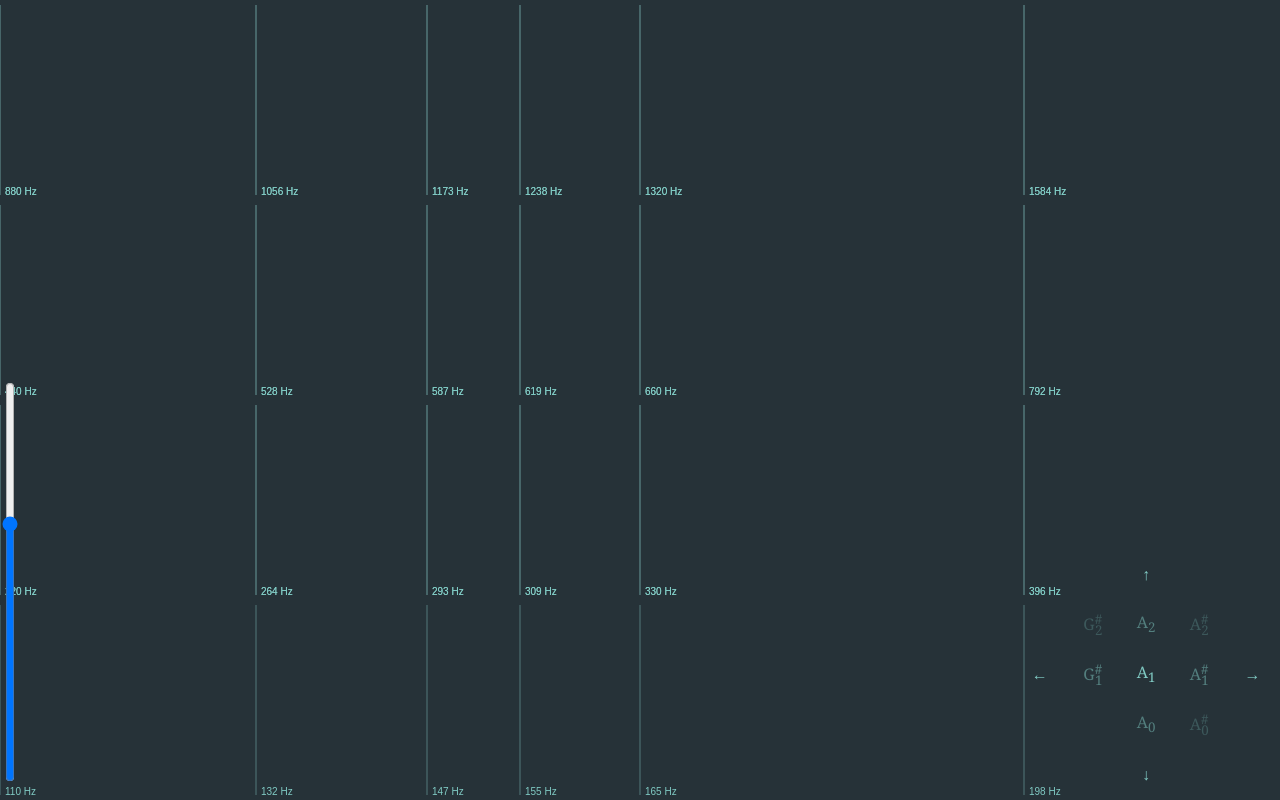
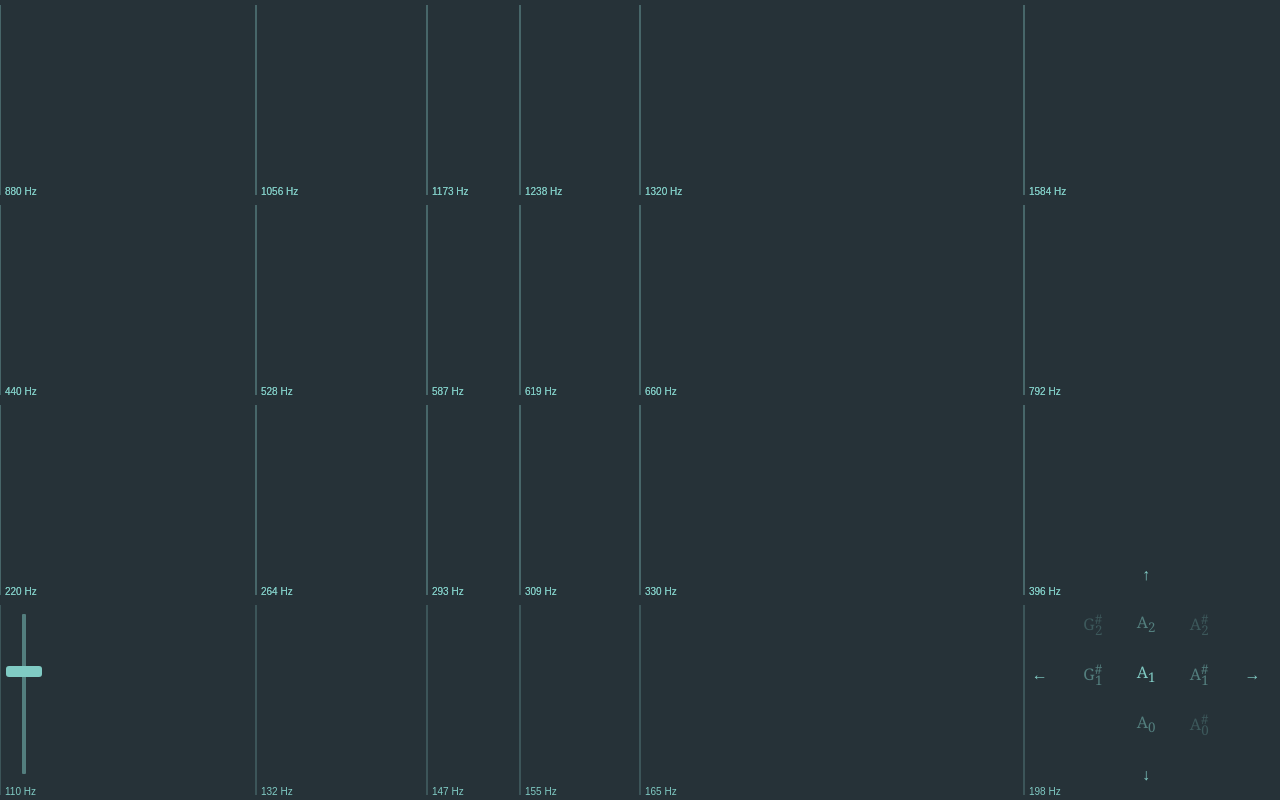
Before and after one commit to npny/just-intonation-blues, a plain HTML site: page index.html in a window 1280 px wide. Drawn offline with Linux system fonts and the light colour scheme.

Commit message:
Add custom styling for the slider

```diff
--- a/index.html
+++ b/index.html
@@ -2,6 +2,7 @@
 <head>
 	<meta charset="UTF-8">
 	<title>Minor Blues Pentatonic Just Intonation Keyboard</title>
+  <link rel="stylesheet" href="slider.css">
 	<style>
 		body {
 			font-family: Georgia, serif;
@@ -12,10 +13,10 @@
 		#tonality-input {width: 6em;}
 		#output-volume {
 			position: absolute;
-			bottom: 0px;
-			left: 0px;
+			bottom: 20px;
+			left: 20px;
 			transform: rotate(-90deg);
-			width: 50vh;
+			width: 20vh;
 			transform-origin: 0px 0px 0px;
 		}
 
--- /dev/null
+++ b/slider.css
@@ -0,0 +1,31 @@
+input[type=range] {
+	-webkit-appearance: none;
+	width: 100%;
+	background: transparent;
+}
+
+input[type=range]::-webkit-slider-thumb {
+	-webkit-appearance: none;
+}
+
+input[type=range]:focus {
+	outline: none;
+}
+
+input[type=range]::-webkit-slider-thumb {
+	-webkit-appearance: none;
+	height: 36px;
+	width: 11px;
+	border-radius: 3px;
+	background: #80CBC4;
+	cursor: pointer;
+	margin-top: -16px;
+}
+
+input[type=range]::-webkit-slider-runnable-track {
+	width: 100%;
+	height: 4px;
+	cursor: pointer;
+	background: #537E7E;
+	border-radius: 1px;
+}
```
